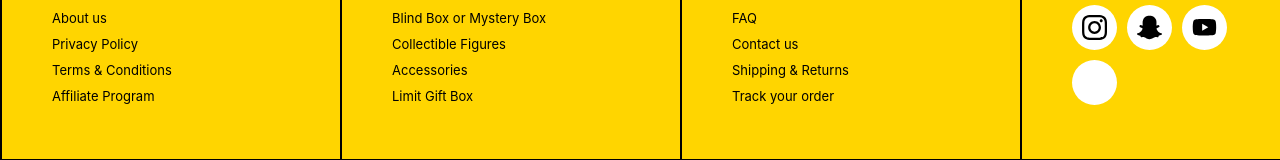
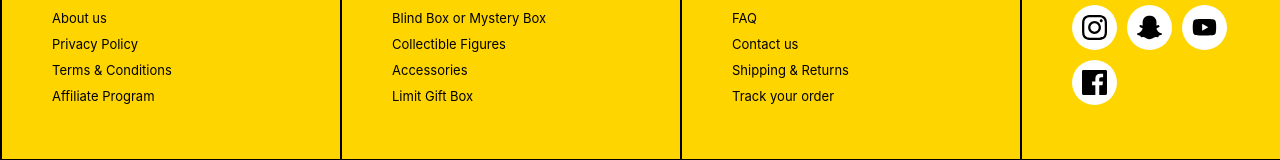
Before and after one commit to michelledu329/popmart, a plain HTML site: page index.html in a window 1280 px wide. Shown: the part 6254-6414 px from the top of the page. Drawn offline with Linux system fonts and the light colour scheme; the site is published under a folder, as on GitHub Pages, so addresses that start at the root find nothing.

Commit message:
Add files via upload

```diff
--- a/index.html
+++ b/index.html
@@ -708,7 +708,7 @@
                         <li class="social-icon"><img src="svg/1-youtube.svg" alt=""></li>
                     </ul>
                     <li class="social-icon fb">
-                        <img src="/svg/4-facebook-app-logo.svg" alt="">
+                        <img src="svg/4-facebook-app-logo.svg" alt="">
                     </li>
                 </ul>
             </div>
```
